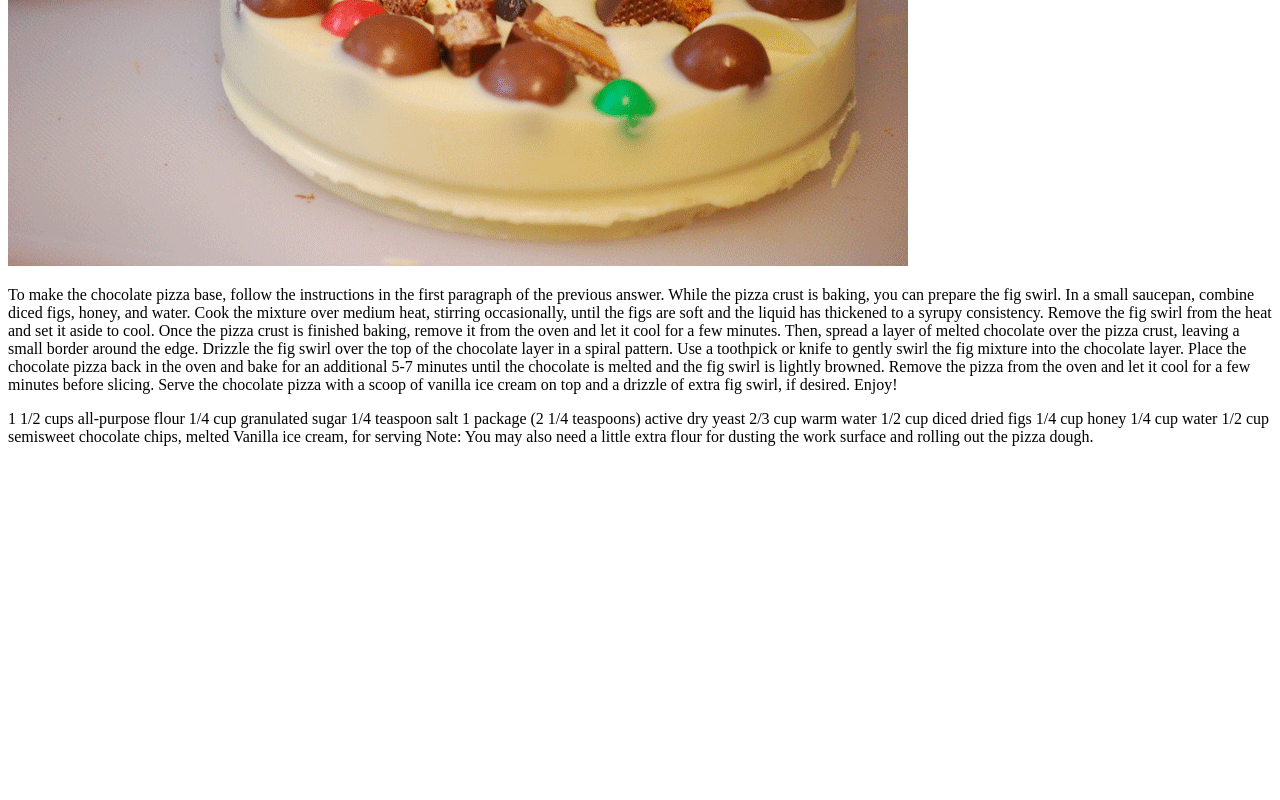
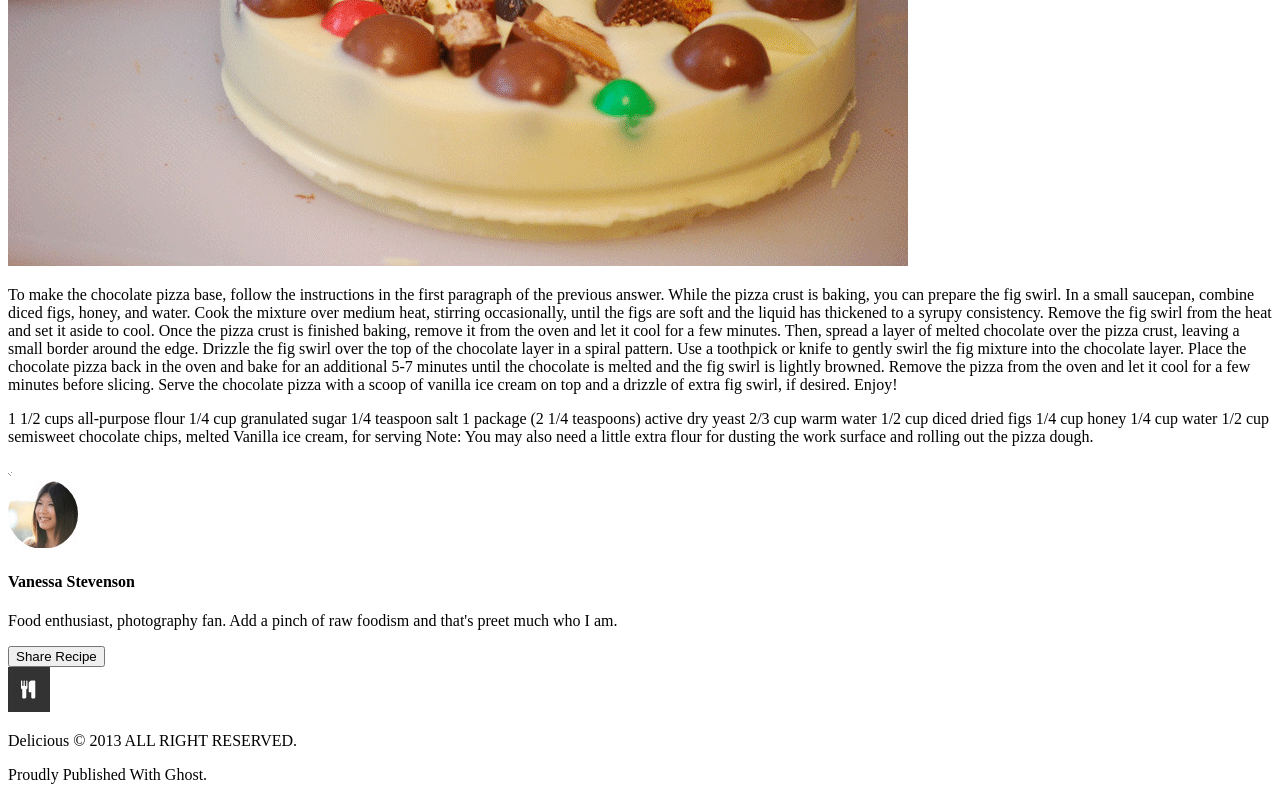
Before and after one commit to AndrewVreeland/Chocolate-Pizza, a plain HTML site: page index.html in a window 1280 px wide. Shown: the part 661-1461 px from the top of the page. Before the commit the page ends 1123 px from the top, so only its background shows below. Drawn offline with Linux system fonts and the light colour scheme; a web font is replaced by a local one.

Commit message:
finished HTML awaiting CSS updates

```diff
--- a/index.html
+++ b/index.html
@@ -6,7 +6,10 @@
   <meta http-equiv="X-UA-Compatible" content="IE=edge">
   <meta name="viewport" content="width=device-width, initial-scale=1.0">
   <link rel="stylesheet" href="styles.css">
-  <title>Document</title>
+  <link rel="preconnect" href="https://fonts.googleapis.com">
+  <link rel="preconnect" href="https://fonts.gstatic.com" crossorigin>
+  <link href="https://fonts.googleapis.com/css2?family=Recursive&display=swap" rel="stylesheet">
+  <title>ChocoChocoPizza</title>
 </head>
 
 <body>
@@ -30,7 +33,7 @@
 
 
     </div>
-    <img src="images/hr-img.png" alt="">
+    <img src="images/hr-img.png" alt="header image">
   </header>
 
   <main>
@@ -67,11 +70,21 @@
         1/2 cup semisweet chocolate chips, melted
         Vanilla ice cream, for serving
         Note: You may also need a little extra flour for dusting the work surface and rolling out the pizza dough. </p>
+      <div id="footer-Main">
+        <img src="images/hr-img.png" alt="header image">
+        <div><img src="images/van-pic.png" alt="Content Owners image"></div>
+        <div>
+          <h4>Vanessa Stevenson</h4>
+          <p>Food enthusiast, photography fan. Add a pinch of raw foodism and that's preet much who I am.</p>
+        </div> <button>Share Recipe</button>
+      </div>
     </div>
+  </main>
 
-  </main>
   <footer>
-
+<img src="images/logo.png" alt="Fork Logo">
+<p>Delicious 	&copy; 2013 ALL RIGHT RESERVED.</p>
+<p>Proudly Published With Ghost.</p>
   </footer>
 </body>
 
```
